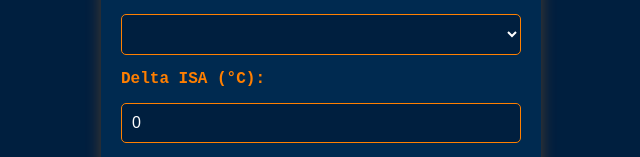
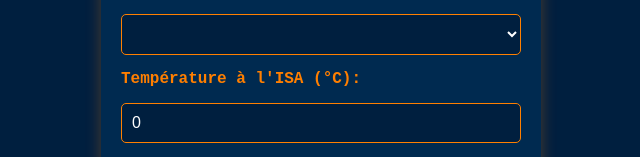
Before and after one commit to edouard974dev/ERJ145-LRC-Planner, a plain HTML site: page index.html in a window 1280 px wide. Shown: the part 228-385 px from the top of the page, without its empty margins (319-959 px from the left). Drawn offline with Linux system fonts and the light colour scheme.

Commit message:
Add files via upload

```diff
--- a/index.html
+++ b/index.html
@@ -15,7 +15,7 @@
     <select id="altitude" required></select>
     <label for="weight">Poids (kg):</label>
     <select id="weight" required></select>
-    <label for="isa">Delta ISA (°C):</label>
+    <label for="isa">Température à l'ISA (°C):</label>
     <input type="number" id="isa" value="0">
     <label for="antiIce">Anti-ice activé :</label>
     <input type="checkbox" id="antiIce">
```
